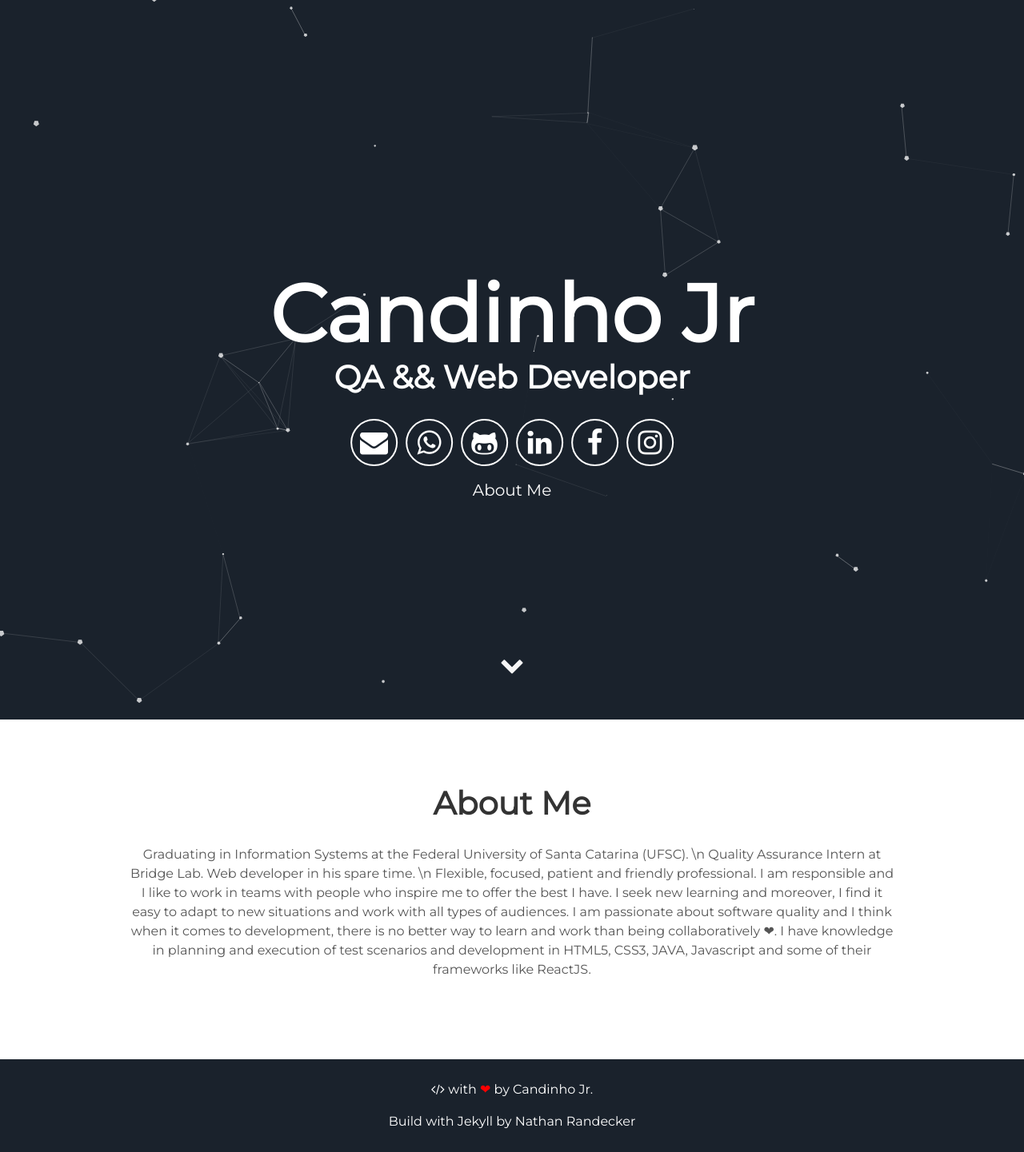
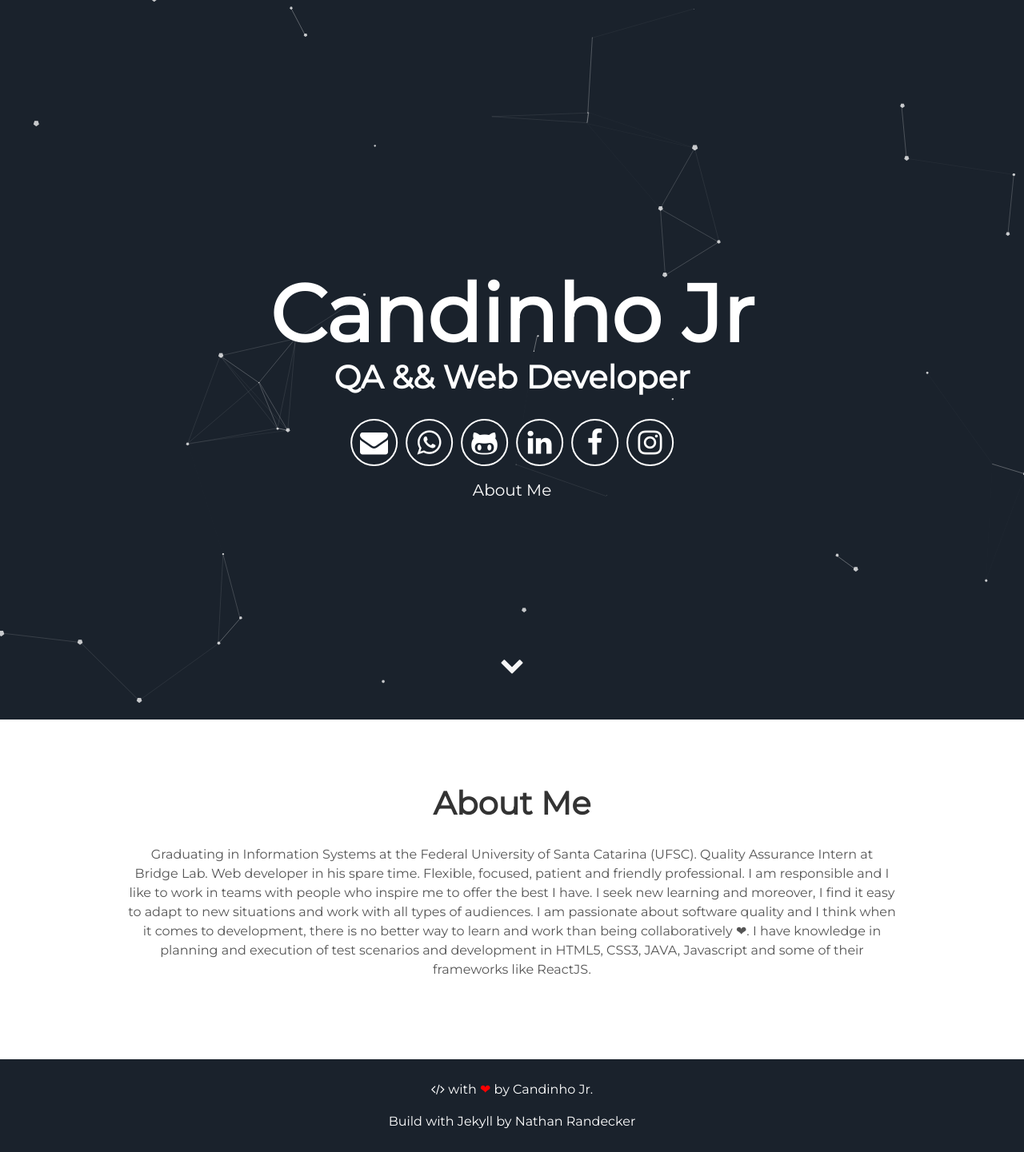
Before and after one commit to candinhojr/candinhojr.github.io, a Jekyll site: the page built from index.html, in a window 1280 px wide. Shown: the whole page at 80% size. Built offline with Jekyll 4.4.1, drawn with Linux system fonts in a browser that asks for light colours.

```diff
--- a/_config.yml
+++ b/_config.yml
@@ -7,9 +7,9 @@ description: 'My personal page'
 # User settings
 username: 'Candinho Jr'
 user_description: >
-  Graduating in Information Systems at the Federal University of Santa Catarina (UFSC). \n
+  Graduating in Information Systems at the Federal University of Santa Catarina (UFSC).
 
-  Quality Assurance Intern at Bridge Lab. Web developer in his spare time. \n
+  Quality Assurance Intern at Bridge Lab. Web developer in his spare time.
 
   Flexible, focused, patient and friendly professional. I am responsible and I like to work in teams with people who inspire me to offer the best I have. I seek new learning and moreover, I find it easy to adapt to new situations and work with all types of audiences.
 
```
